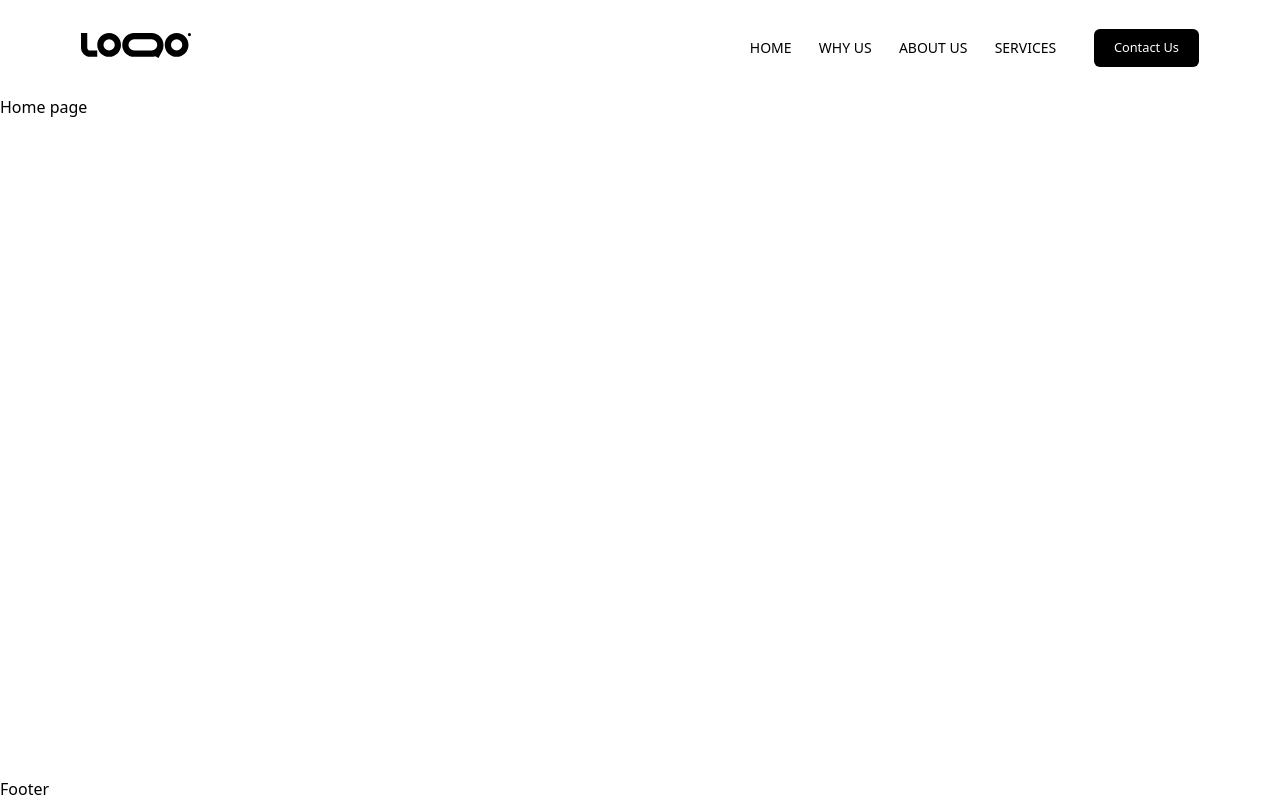
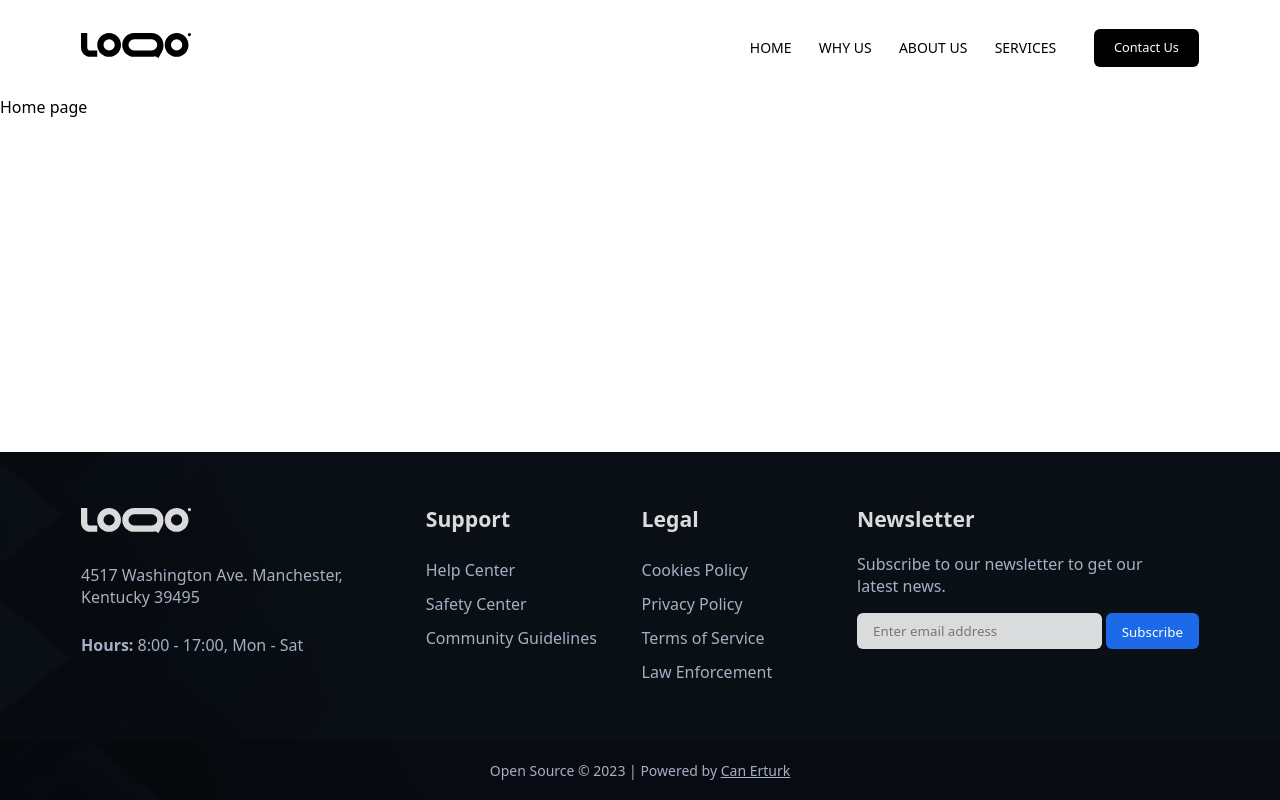
Before and after one commit to can-erturk/digital-agency, a Vue app: page / in a window 1280 px wide. Built offline with nearby package versions, Linux system fonts and the light colour scheme.

Commit message:
Create footer component and add it to the layout

```diff
--- a/src/assets/main.css
+++ b/src/assets/main.css
@@ -2,6 +2,8 @@
   --primary-color: #000;
   --bg-primary: #f8f8fa;
   --bg-secondary: #eaebef;
+  --bg-darken: #0a0f16;
+  --brand-color: #1c6ae7;
 }
 
 * {
--- a/src/components/layout/LayoutFooter.vue
+++ b/src/components/layout/LayoutFooter.vue
@@ -1,5 +1,186 @@
 <template>
   <footer>
-    Footer
+    <div class="footer-bg"></div>
+    <div class="footer-content">
+      <div class="container">
+        <div class="footer-col company-col">
+          <img src="/logo.svg" alt="" class="footer-logo">
+          <p>4517 Washington Ave. Manchester, Kentucky 39495</p>
+          <p><b>Hours:</b> 8:00 - 17:00, Mon - Sat</p>
+        </div>
+        <div class="footer-col">
+          <h3>Support</h3>
+          <ul>
+            <li><a href="#">Help Center</a></li>
+            <li><a href="#">Safety Center</a></li>
+            <li><a href="#">Community Guidelines</a></li>
+          </ul>
+        </div>
+        <div class="footer-col">
+          <h3>Legal</h3>
+          <ul>
+            <li><a href="#">Cookies Policy</a></li>
+            <li><a href="#">Privacy Policy</a></li>
+            <li><a href="#">Terms of Service</a></li>
+            <li><a href="#">Law Enforcement</a></li>
+          </ul>
+        </div>
+        <div class="footer-col newsletter-col">
+          <h3>Newsletter</h3>
+          <p>Subscribe to our newsletter to get our latest news.</p>
+          <div class="newsletter">
+            <input type="email" placeholder="Enter email address">
+            <button>Subscribe</button>
+          </div>
+        </div>
+      </div>
+    </div>
+    <div class="footer-copyright">
+      <div class="container">
+        <p>Open Source © 2023 | Powered by <a href="https://canerturk.dev">Can Erturk</a></p>
+      </div>
+    </div>
   </footer>
 </template>
+
+<style scoped>
+footer {
+  height: auto;
+  position: relative;
+  background-color: var(--bg-darken);
+  z-index: 1;
+  display: flex;
+  flex-direction: column;
+  color: #a6b0c2;
+}
+
+.footer-content {
+  flex-grow: 1;
+}
+
+.footer-bg {
+  position: absolute;
+  background-image: url('/footer-bg.webp');
+  top: 0;
+  bottom: 0;
+  left: 0;
+  width: 100%;
+  height: 100%;
+  mix-blend-mode: color-burn;
+  opacity: .35;
+  background-repeat: no-repeat;
+  background-position: -280px;
+  background-size: cover;
+  background-size: 100% 100%;
+  z-index: -1;
+}
+
+.footer a:hover {
+  color: #fff;
+}
+
+.footer-content .footer-logo {
+  filter: invert();
+  opacity: .85;
+  margin-bottom: 1.625rem;
+  margin-top: .25rem;
+}
+
+.footer-content p {
+  max-width: 18.75rem;
+}
+
+.footer-content p+p {
+  margin-top: 1.625rem;
+}
+
+.footer-content .container {
+  display: flex;
+  flex-wrap: wrap;
+  column-gap: 1.875rem;
+}
+
+.footer-content .footer-col {
+  flex-grow: 1;
+  padding: 3.25rem 0;
+}
+
+.footer-content .footer-col.compoany-col {
+  flex-grow: 2;
+}
+
+.footer-col.newsletter-col {
+  margin-left: 2.5rem;
+}
+
+.footer-content .footer-col h3 {
+  font-size: 1.325rem;
+  font-weight: 600;
+  margin-bottom: 1.25rem;
+  color: #dadbdc;
+}
+
+@media screen and (max-width: 728px) {
+
+  .footer-content .footer-col.company-col,
+  .footer-content .footer-col.newsletter-col {
+    width: 100%;
+    margin-left: 0;
+  }
+
+  .footer-content {
+    padding: 1.75rem 0;
+  }
+
+  .footer-content .footer-col {
+    padding: 1.75rem 0;
+  }
+}
+
+.footer-content .footer-col ul {
+  display: flex;
+  flex-direction: column;
+}
+
+.footer-content .footer-col ul li a {
+  display: inline-block;
+  padding: .375rem 0;
+}
+
+.newsletter {
+  display: flex;
+  gap: .25rem;
+  align-items: center;
+  margin-top: 1rem;
+  flex-wrap: wrap;
+}
+
+.newsletter input {
+  flex-grow: 1;
+  height: 2.25rem;
+  padding: .625rem 1rem;
+  border-radius: .375rem;
+  background-color: #dadbdc;
+  min-width: 100px;
+}
+
+.newsletter button {
+  height: 2.25rem;
+  padding: .625rem 1rem;
+  border-radius: .375rem;
+  background-color: var(--brand-color);
+  color: #fff;
+  cursor: pointer;
+}
+
+.footer-copyright {
+  padding: 1.25rem 0;
+  text-align: center;
+  background-color: rgba(0, 0, 0, .2);
+  font-size: .875rem;
+}
+
+.footer-copyright a {
+  text-decoration: underline;
+}
+</style>
```
Also changed, not shown: public/footer-bg.webp (added).
